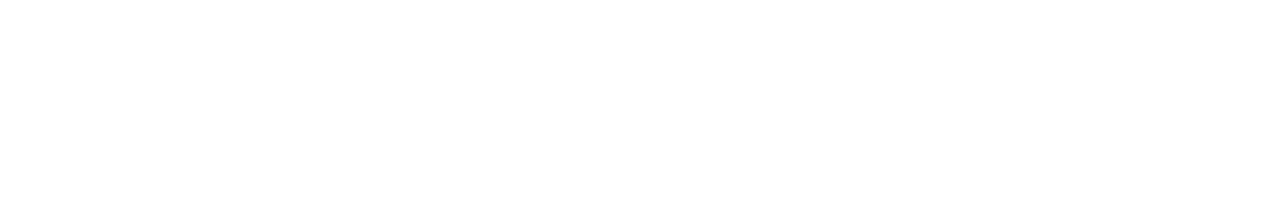
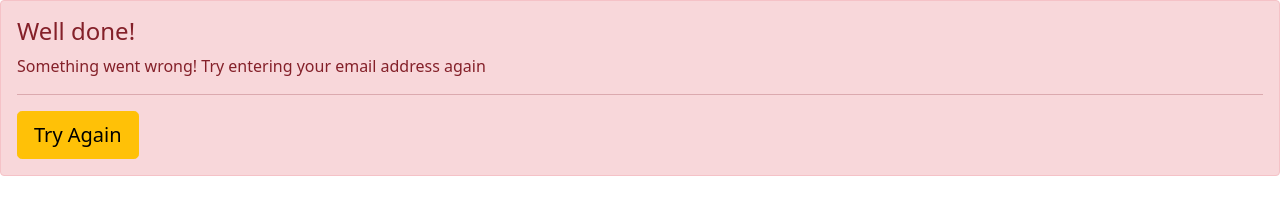
Before and after one commit to mother426/simple-newsletter-signup, a website: page failure.html in a window 1280 px wide. Drawn offline with nearby package versions, Linux system fonts and the light colour scheme.

Commit message:
failure and success pages

```diff
--- a/failure.html
+++ b/failure.html
@@ -5,8 +5,17 @@
     <meta http-equiv="X-UA-Compatible" content="IE=edge">
     <meta name="viewport" content="width=device-width, initial-scale=1.0">
     <title>Uh Oh!</title>
+    <link href="https://cdn.jsdelivr.net/npm/bootstrap@5.0.1/dist/css/bootstrap.min.css" rel="stylesheet" integrity="sha384-+0n0xVW2eSR5OomGNYDnhzAbDsOXxcvSN1TPprVMTNDbiYZCxYbOOl7+AMvyTG2x" crossorigin="anonymous">
+
 </head>
 <body>
-
+    <div class="alert alert-danger" role="alert">
+        <h4 class="alert-heading">Well done!</h4>
+        <p>Something went wrong! Try entering your email address again</p>
+        <hr>
+        <form action="/failure" method="POST">
+            <button class="btn btn-lg btn-warning">Try Again</button>
+        </form>
+      </div>
 </body>
 </html>
```
Also changed, not shown: app.js (+7 -3 lines), success.html (+6 -1 lines).
